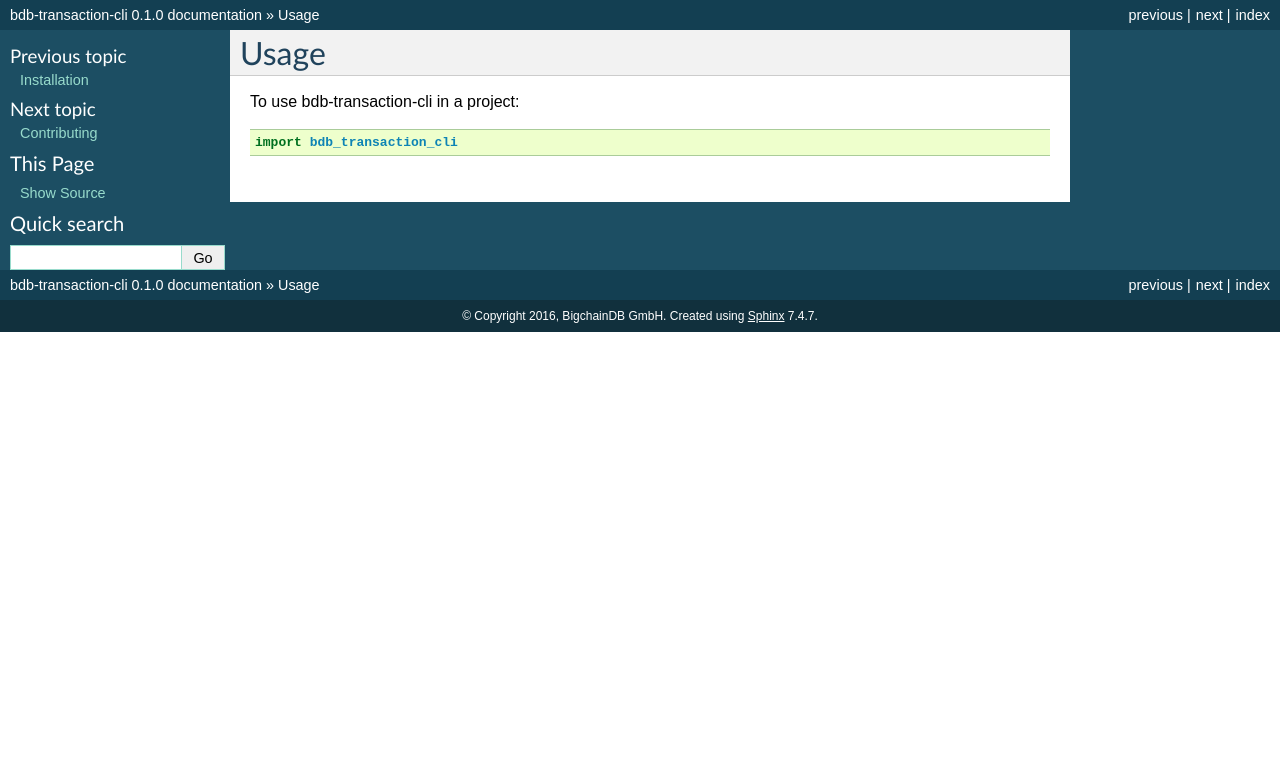
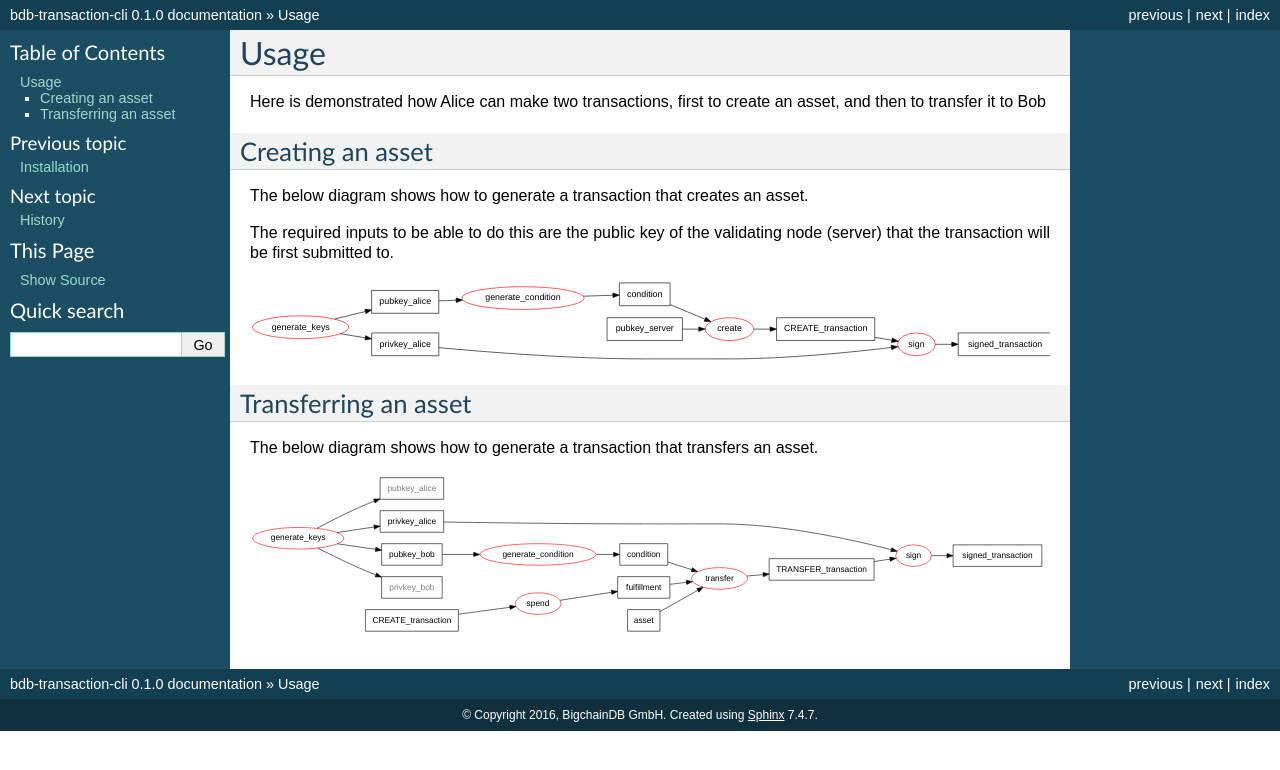
Before and after one commit to bigchaindb/bdb-transaction-cli, a Sphinx documentation site: the page built from docs/usage.rst, in a window 1280 px wide. Shown: the top 770 px of the page. Built offline with Sphinx 7.4.7, drawn with Linux system fonts in a browser that asks for light colours.

Commit message:
add graphviz flow diagrams for documentation

```diff
--- a/docs/conf.py
+++ b/docs/conf.py
@@ -40,7 +40,9 @@ import bdb_transaction_cli
 
 # Add any Sphinx extension module names here, as strings. They can be
 # extensions coming with Sphinx (named 'sphinx.ext.*') or your custom ones.
-extensions = ['sphinx.ext.autodoc', 'sphinx.ext.viewcode']
+extensions = ['sphinx.ext.autodoc',
+              'sphinx.ext.viewcode',
+              'sphinx.ext.graphviz']
 
 # Add any paths that contain templates here, relative to this directory.
 templates_path = ['_templates']
@@ -273,3 +275,5 @@ texinfo_documents = [
 
 # If true, do not generate a @detailmenu in the "Top" node's menu.
 #texinfo_no_detailmenu = False
+
+graphviz_output_format = 'svg'
--- a/docs/usage.rst
+++ b/docs/usage.rst
@@ -2,6 +2,101 @@
 Usage
 =====
 
-To use bdb-transaction-cli in a project::
+Here is demonstrated how Alice can make two transactions, first to
+create an asset, and then to transfer it to Bob
 
-    import bdb_transaction_cli
+Creating an asset
+=================
+
+The below diagram shows how to generate a transaction that creates an
+asset.
+
+The required inputs to be able to do this are the public key of the
+validating node (server) that the transaction will be first submitted
+to.
+
+.. graphviz::
+
+    digraph CREATE {
+	size = 10;
+	rankdir=LR;
+	node [fontname="helvetica"];
+	node [color=red]
+
+	{ // Inputs (non processes)
+	    node [shape=record]
+	    node [color=black]
+	    condition
+	    pubkey_alice
+	    privkey_alice
+	    pubkey_server
+	    CREATE_transaction
+	    signed_transaction
+	}
+
+	{
+	    pubkey_alice -> generate_condition
+	    generate_condition -> condition
+	    condition -> create
+	    pubkey_server -> create
+	    create -> CREATE_transaction
+	    generate_keys -> pubkey_alice
+	    generate_keys -> privkey_alice
+	    privkey_alice -> sign
+	    CREATE_transaction -> sign
+	    sign -> signed_transaction
+	}
+
+	{ rank=same pubkey_alice privkey_alice }
+    }
+
+
+Transferring an asset
+=====================
+
+The below diagram shows how to generate a transaction that transfers an
+asset.
+
+.. graphviz::
+
+    digraph TRANSFER {
+	size = 10;
+	rankdir=LR;
+	node [fontname="helvetica"];
+	node [color=red]
+
+	{ // Inputs (non processes)
+	    node [shape=record]
+	    node [color=black]
+	    condition
+	    pubkey_alice [fontcolor=grey]
+	    privkey_alice
+	    pubkey_bob
+	    privkey_bob [fontcolor=grey]
+	    CREATE_transaction
+	    TRANSFER_transaction
+	    signed_transaction
+	    fulfillment
+	    asset
+	}
+
+	{
+	    generate_keys -> pubkey_alice
+	    generate_keys -> privkey_alice
+	    generate_keys -> pubkey_bob
+	    generate_keys -> privkey_bob
+	    pubkey_bob -> generate_condition
+	    generate_condition -> condition
+	    privkey_alice -> sign
+	    CREATE_transaction -> spend
+	    spend -> fulfillment
+	    TRANSFER_transaction -> sign
+	    sign -> signed_transaction
+	    asset -> transfer
+	    fulfillment -> transfer
+	    condition -> transfer
+	    transfer -> TRANSFER_transaction
+	}
+
+	{ rank=same pubkey_alice privkey_alice pubkey_bob privkey_bob }
+    }
--- a/setup.py
+++ b/setup.py
@@ -12,6 +12,7 @@ with open('HISTORY.rst') as history_file:
 requirements = [
     'Click>=6.0',
     'bigchaindb-common>=0.0.3',
+    'graphviz'
 ]
 
 dev_requirements = [
```
Also changed, not shown: docs/bdb_transaction_cli.rst (added, +30 -0 lines), docs/index.rst (+1 -8 lines), docs/modules.rst (added, +7 -0 lines), LICENSES.md (deleted), 1 other file.
